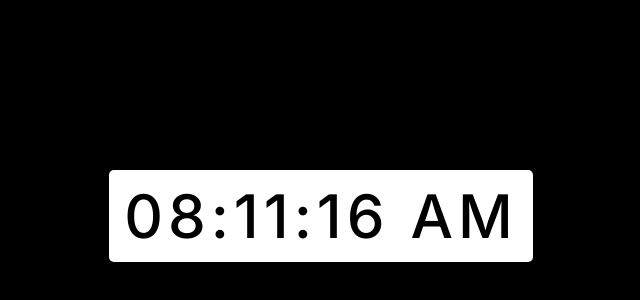
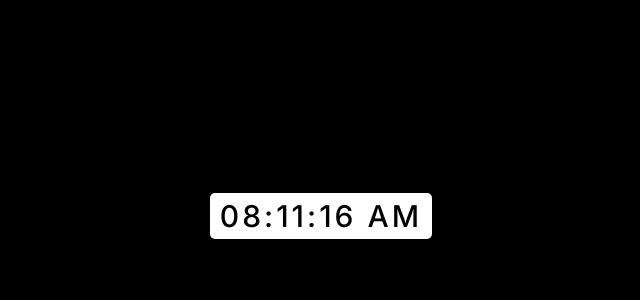
Before and after one commit to jeeva132/clock-js, a plain HTML site: page index.html in a window 1280 px wide. Shown: the part 184-484 px from the top of the page, without its empty margins (319-959 px from the left). Drawn offline with Linux system fonts and the light colour scheme.

Commit message:
Update index.html

```diff
--- a/index.html
+++ b/index.html
@@ -2,7 +2,10 @@
 <html lang="en">
   <head>
     <meta charset="UTF-8" />
-    <meta name="viewport" content="width=device-width, initial-scale=1.0" />
+    <meta
+      name="viewport"
+      content="width=device-width, initial-scale=1, maximum-scale=1, user-scalable=no"
+    />
     <link rel="preconnect" href="https://fonts.googleapis.com" />
     <link rel="preconnect" href="https://fonts.gstatic.com" crossorigin />
     <link
@@ -23,11 +26,11 @@
 
       .clock {
         background-color: white;
-        padding: 10px 15px;
+        padding: 5px 10px;
         color: black;
-        font-size: 60px;
+        font-size: 30px;
         font-weight: 500;
-        letter-spacing: 5px;
+        letter-spacing: 3px;
         border-radius: 5px;
       }
     </style>
```
